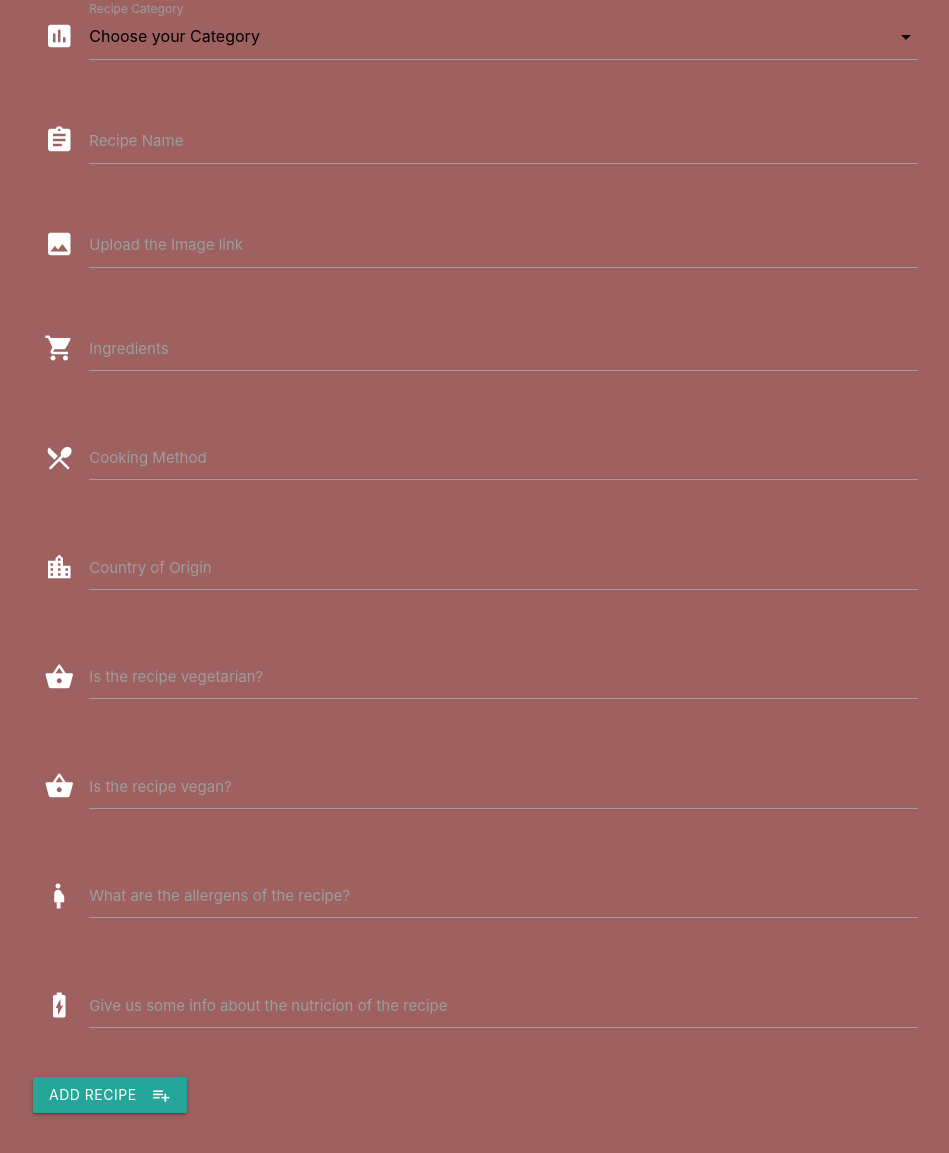
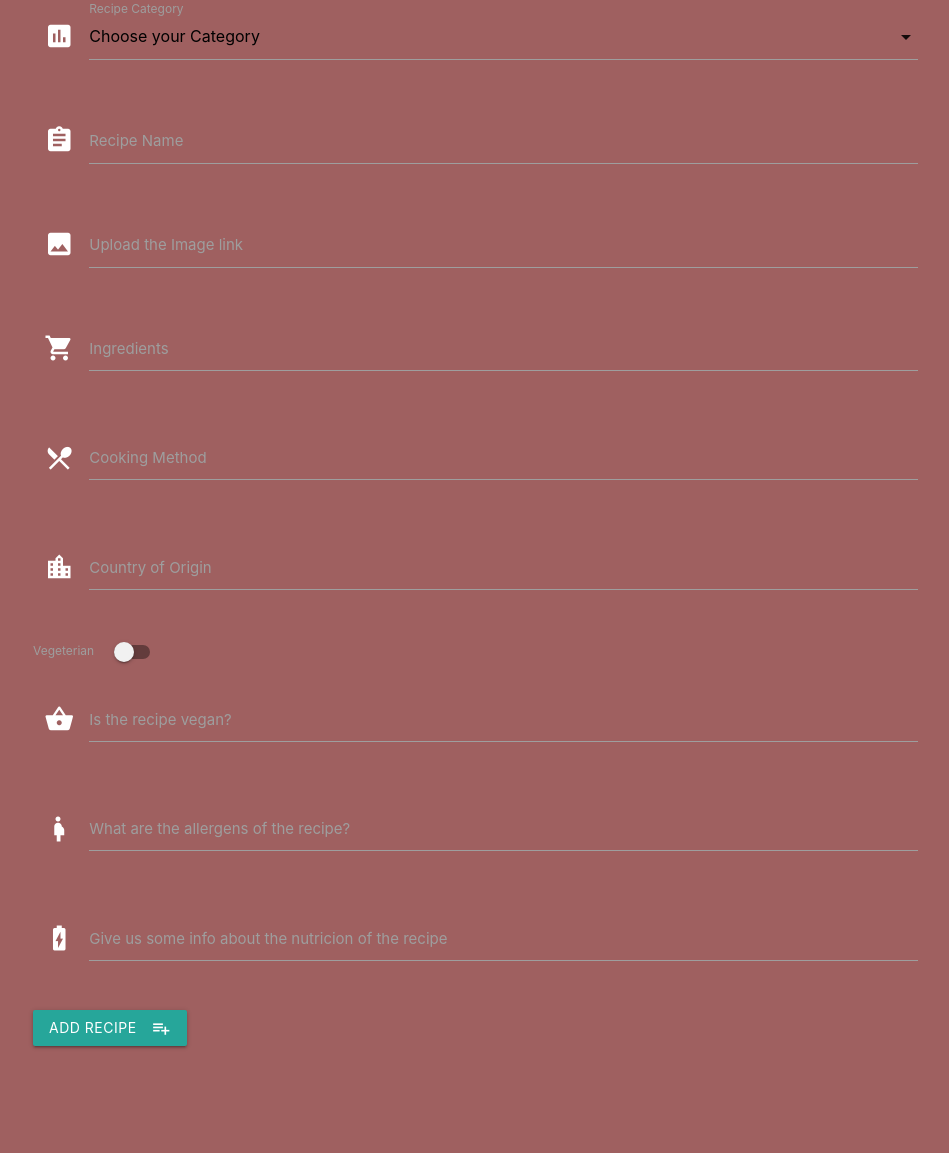
Before and after one commit to Bumper0417/Milestone-project-3-Python, a Flask app: page /add_recipe in a window 1280 px wide. Shown: the part 160-1313 px from the top of the page, without its empty margins (159-1108 px from the left). After the commit the page ends 1209 px from the top, so only its background shows below. Run offline with Flask 2, Linux system fonts and the light colour scheme; data that the repository does not hold is empty; some libraries are stand-ins or nearby versions.

Commit message:
Modified search function

```diff
--- a/app.py
+++ b/app.py
@@ -26,8 +26,10 @@ def test():
     filter = {}
     suitability = request.args.get('suitability')
     if suitability == 'veg':
-        filter.recipe_vegeterian == True
+        filter['recipe_vegetarian'] = True
+    print(filter)
     recipes = mongo.db.recipes.find(filter)
+
     return render_template('test.html', recipes=recipes)
 
 
@@ -47,28 +49,6 @@ def insert_recipe():
     # print the data in the console
     print(my_user_data)
 
-    # my_user_data = {'recipe_name': 'bruschetta',
-    #                 'recipe_ingredient': 'this - that - foo - bar'}
-
-    # My "recipe_ingredient" field's value is of data type "string"
-    # I want to transform it as a list (array)
-
-    # I get the value :
-    recipe_method = my_user_data['recipe_method']
-    recipe_method_as_an_array = recipe_method.split(",")
-    recipe_ingredients = my_user_data['recipe_ingredients']         # string
-    recipe_ingredients_as_an_array = recipe_ingredients.split(",")  # list (each item is separated by a ",")
-    recipe_allergens = my_user_data['recipe_allergens']
-    recipe_allergens_as_an_array = recipe_allergens.split(",")
-
-    #remove the \r\n from the recipe_method
-    recipe_method = [method.replace("\r\n","") for method in recipe_method]
-
-    # Update the dictionary key's value :
-    my_user_data['recipe_ingredients'] = recipe_ingredients_as_an_array
-    my_user_data['recipe_allergens'] = recipe_allergens_as_an_array
-    my_user_data['recipe_method'] = recipe_method_as_an_array
-
     # Send it to the database:
     recipes.insert_one(my_user_data)
 
@@ -83,8 +63,6 @@ def edit_recipe(recipe_id):
 @app.route('/update_recipe/<recipe_id>', methods=['POST'])
 def update_recipe(recipe_id):
     recipes = mongo.db.recipes
-    print(request.form.get('is_vegeterian'))
-    print(request.form.get('is_vegan'))
     mongo.db.recipes.update({'_id': ObjectId(recipe_id)},
         {
             'recipe_name': request.form.get('recipe_name'),
@@ -93,7 +71,7 @@ def update_recipe(recipe_id):
             'recipe_ingredients': request.form.get('recipe_ingredients'),
             'recipe_method': request.form.get('recipe_method'),
             'recipe_country_of_origin': request.form.get('recipe_country_of_origin'),
-            'recipe_vegetarian': request.form.get('is_vegeterian'),
+            'recipe_vegetarian': request.form.get('recipe_vegetarian'),
             'recipe_vegan': request.form.get('is_vegan'),
             'recipe_allergens': request.form.get('recipe_allergens'),
             'recipe_nutricion': request.form.get('recipe_nutricion')
--- a/templates/addrecipe.html
+++ b/templates/addrecipe.html
@@ -52,11 +52,14 @@
             </div>
         </div>
         <div class="row">
-            <div class="input-field col s12">
-                <i class="material-icons prefix">shopping_basket</i>
-                <textarea name="recipe_vegetarian" id="recipe_vegetarian" class="materialize-textarea" required></textarea>
-                <label for="icon_telephone">Is the recipe vegetarian?</label>
+            <div class="switch">
+
+                <label>
+                    <input id="recipe_vegetarian" name="recipe_vegetarian" type="checkbox">Vegeterian
+                    <span class="lever"></span>
+                </label>
             </div>
+
         </div>
         <div class="row">
             <div class="input-field col s12">
```
